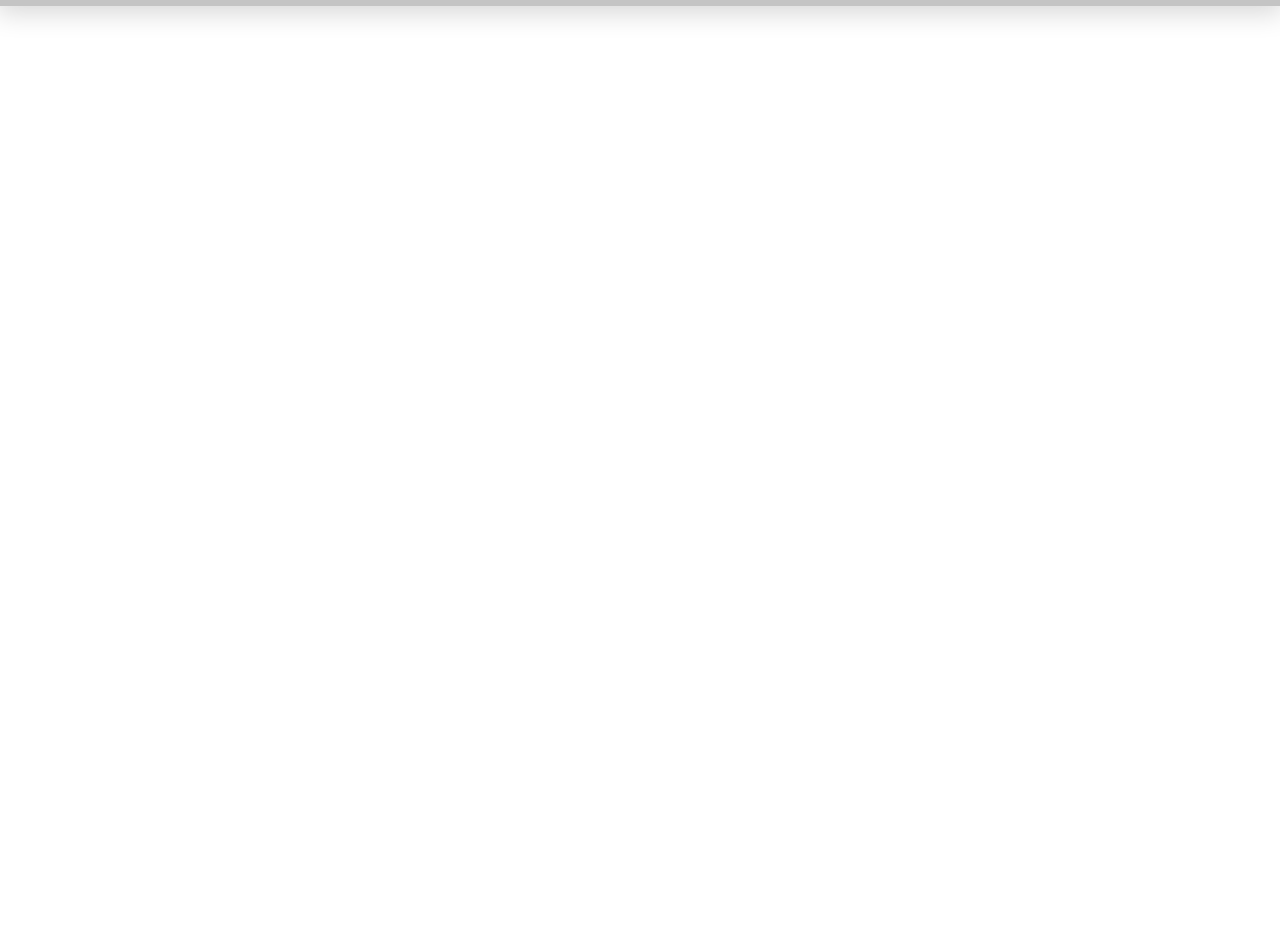
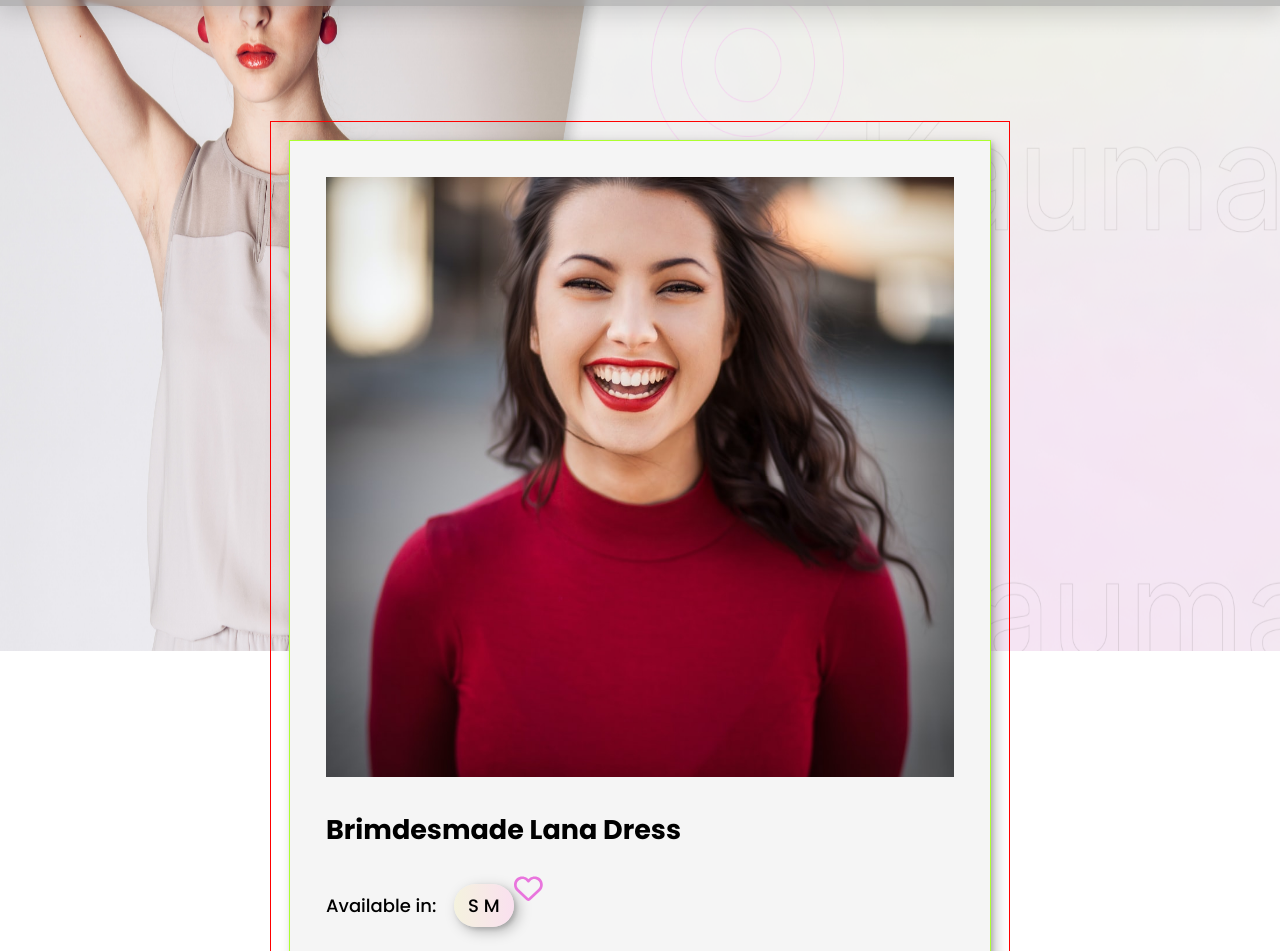
Before and after one commit to thulithdezoysa/Kaumadhi, a React (Vite) app: page /collections in a window 1280 px wide. Shown: the part 149-1100 px from the top of the page. Before the commit the page ends 800 px from the top, so only its background shows below. Built offline with nearby package versions, Linux system fonts and the light colour scheme; the HTML template or start-up script is replaced by a standard one.

Commit message:
card component

```diff
--- a/src/App.css
+++ b/src/App.css
@@ -2,10 +2,3 @@ body{
   margin: 0;
 
 }
-
-.hero-img{
-  width: 100vw;
-  height: 50vh;
-  object-fit: cover;
-  box-shadow: var(--bs);
-}
--- /dev/null
+++ b/src/collectionArray.js
@@ -0,0 +1,35 @@
+export const collectionArray = [
+    {
+        name: "Brimdesmade Lana Dress",
+        size: ["S ", "M"],
+        id: 0,
+        price: 5000,
+        img: "./src/assets/profile-pic.jfif"
+    },
+    {
+        name: "Brimdesmade Lana Dress",
+        size: ["S ", "M"],
+        id: 1,
+        price: 5000,
+        img: "./assets/latte-coffee.jpg"
+    },{
+        name: "Brimdesmade Lana Dress",
+        size: ["S", "M"],
+        id: 2,
+        price: 5000,
+        img: "./assets/latte-coffee.jpg"
+    },{
+        name: "Brimdesmade Lana Dress",
+        size: ["S", "M"],
+        id: 3,
+        price: 5000,
+        img: "./assets/latte-coffee.jpg"
+    },{
+        name: "Brimdesmade Lana Dress",
+        size: ["S", "M"],
+        id: 4,
+        price: 5000,
+        img: "./assets/latte-coffee.jpg"
+    },
+
+]
--- a/src/components/Button.css
+++ b/src/components/Button.css
@@ -2,7 +2,7 @@ button{
     border: none;
     padding: 1em 2em;
     font-size: var(--fs-body);
-    font-weight: var(--fw-reg);
+    font-weight: var(--fw-bold);
     font-family: var(--ff-primary);
     cursor: pointer;
     box-shadow: var(--bs);
--- /dev/null
+++ b/src/components/Card.css
@@ -0,0 +1,49 @@
+.card-container{
+    display: grid;
+
+    grid-gap: 2em;
+    grid-template-columns: repeat(auto-fit, minmax(430px, 1fr));
+    border: 1px solid red;
+    padding: 1em;
+
+
+}
+.card{
+    border: 1px solid greenyellow;
+    background-color: whitesmoke;
+    padding: 2em;
+    box-shadow: var(--bs);
+
+
+}
+.card__img{
+    width: 100%;
+    height: 600px;
+    object-fit: cover;
+}
+.card__size{
+    background: linear-gradient(90deg, rgba(242, 248, 210, 0.80) -28.38%, rgba(255, 206, 250, 0.80) 156.43%);
+    padding: .5em .8em;
+    box-shadow: var(--bs);
+    border-radius: 50px;
+    margin-left: .7em;
+}
+.text-wrapper{
+    display: flex;
+}
+.card__heart-icon{
+    /* position: absolute; */
+    /* top: 71.5%;
+    right: 10%; */
+    font-size: 1.8rem;
+    color:  rgb(233, 117, 221);
+    justify-self: self-end;
+
+
+
+
+}
+
+.card h2{
+    width: auto;
+}
--- /dev/null
+++ b/src/components/Card.jsx
@@ -0,0 +1,37 @@
+import './Card.css'
+import { collectionArray } from '../collectionArray.js'
+import Button from './Button'
+import { FontAwesomeIcon } from '@fortawesome/react-fontawesome'
+import { faHeart } from '@fortawesome/free-regular-svg-icons'
+
+export default function Card (){
+    let targetObj = collectionArray.map((items) => items)
+
+    let targetItem = targetObj.map((item) => item)
+
+    console.log(targetItem)
+
+    return(
+
+        <div className='card-container'>
+            {collectionArray.map((item) => (
+                <div className='card'>
+                    <img src={item.img} className='card__img' />
+                    <h2>{item.name}</h2>
+                    <div className='text-wrapper'>
+                        <p>Available in: <span className='card__size'>{item.size}</span> </p>
+                        <FontAwesomeIcon icon={faHeart} className='card__heart-icon'/>
+                    </div>
+                    <p>Price:</p>
+                    <h3>Rs {item.price}</h3>
+
+                    <Button btnType="primary-btn" text="Add to cart"/>
+
+
+
+                </div>
+            ))}
+        </div>
+
+    )
+}
--- a/src/components/Navbar.jsx
+++ b/src/components/Navbar.jsx
@@ -4,13 +4,6 @@ import { FontAwesomeIcon } from '@fortawesome/react-fontawesome'
 import { faMagnifyingGlass, faCartShopping } from '@fortawesome/free-solid-svg-icons'
 import { faHeart } from '@fortawesome/free-regular-svg-icons'
 import { Link } from 'react-router-dom'
-
-
-
-
-
-
-
 
 export default function Navbar () {
 
@@ -33,8 +26,10 @@ export default function Navbar () {
                 <li>
                     <Link to="/collections">Collections</Link>
                 </li>
-                <li>About</li>
-                <li>Contact us</li>
+                <li>
+                    <Link to="/about-us">About us</Link>
+                </li>
+
             </ul>
 
         </nav>
--- /dev/null
+++ b/src/pages/Collections.css
@@ -0,0 +1,26 @@
+.collections{
+
+    padding: 15em;
+    /* width: 100vw;
+    height: 100vh; */
+    position: relative;
+}
+
+.collections__background-img{
+    position: fixed;
+    top: 0;
+    right: 0;
+    bottom: 0;
+    width: 100vw;
+    height: 100vh;
+    z-index: -2;
+}
+.collections__foreground-img{
+    position: fixed;
+    top: 0;
+    left: 0;
+    bottom: 0;
+    width: 50vw;
+    height: 100vh;
+    z-index: -1;
+}
--- a/src/pages/Collections.jsx
+++ b/src/pages/Collections.jsx
@@ -1,9 +1,15 @@
+import Card from "../components/Card";
+import './Collections.css'
+
+
 export default function Collections (){
     return(
 
-        <>
-            <h1>Hello</h1>
-        </>
+        <div className="collections">
+            <img src='./src/assets/Collections-fg.png' alt="collection foreground" className="collections__foreground-img" />
+            <img src='./src/assets/collections-bg.png' alt="collection background" className="collections__background-img" />
+            <Card />
+        </div>
 
     )
 }
--- a/src/pages/Home.css
+++ b/src/pages/Home.css
@@ -7,6 +7,13 @@
     z-index: -1;
     height: 100vh;
 }
+
+.hero-img{
+    width: 100vw;
+    height: 50vh;
+    object-fit: cover;
+    box-shadow: var(--bs);
+  }
 
 .main-section{
     display: flex;
--- a/src/pages/Home.jsx
+++ b/src/pages/Home.jsx
@@ -1,7 +1,7 @@
 import { Link } from "react-router-dom";
 import Button from "../components/Button";
 import './Home.css'
-import Collections from "./Collections";
+
 
 export default function Home (){
     return(
```
Also changed, not shown: src/assets/collections-bg.png (added), src/assets/collections-fg.png (added).
